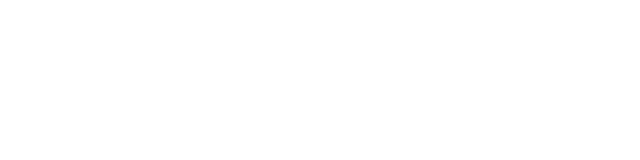
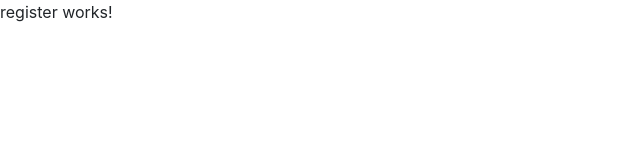
Before and after one commit to j4dev/firebase-angular, an Angular app: page /registro in a window 1280 px wide. Before the commit this address led to /. Shown: the top 160 px of the page, without its empty margins (0-640 px from the left). Built offline with nearby package versions, Linux system fonts and the light colour scheme.

Commit message:
Componente de registro.

```diff
--- a/src/app/app-routing.module.ts
+++ b/src/app/app-routing.module.ts
@@ -25,6 +25,10 @@
 	{
 		path: 'login',
 		loadChildren: () => import('./modules/login/login.module').then(m => m.LoginModule)
+	},
+	{
+		path: 'registro',
+		loadChildren: () => import('./modules/register/register.module').then(m => m.RegisterModule)
 	}
 ];
 
--- a/src/app/config/guard/guard.guard.ts
+++ b/src/app/config/guard/guard.guard.ts
@@ -16,12 +16,12 @@
 
   canActivate(
     next: ActivatedRouteSnapshot,
-    state: RouterStateSnapshot){
+    state: RouterStateSnapshot
+    ){
       if ( this.authService.getToken() ) {
         return true
       }
-      console.log( state )
-      this.router.navigate( ['/login'] )
+      this.router.navigate( ['/login'] );
   }
 
 }
--- /dev/null
+++ b/src/app/modules/register/components/register/register.component.html
@@ -0,0 +1 @@
+<p>register works!</p>
--- /dev/null
+++ b/src/app/modules/register/components/register/register.component.ts
@@ -0,0 +1,15 @@
+import { Component, OnInit } from '@angular/core';
+
+@Component({
+  selector: 'app-register',
+  templateUrl: './register.component.html',
+  styleUrls: ['./register.component.css']
+})
+export class RegisterComponent implements OnInit {
+
+  constructor() { }
+
+  ngOnInit(): void {
+  }
+
+}
```
Also changed, not shown: src/app/modules/register/register-routing.module.ts (added, +17 -0 lines), src/app/modules/register/register.module.ts (added, +15 -0 lines), src/app/modules/register/components/register/register.component.css (added).
